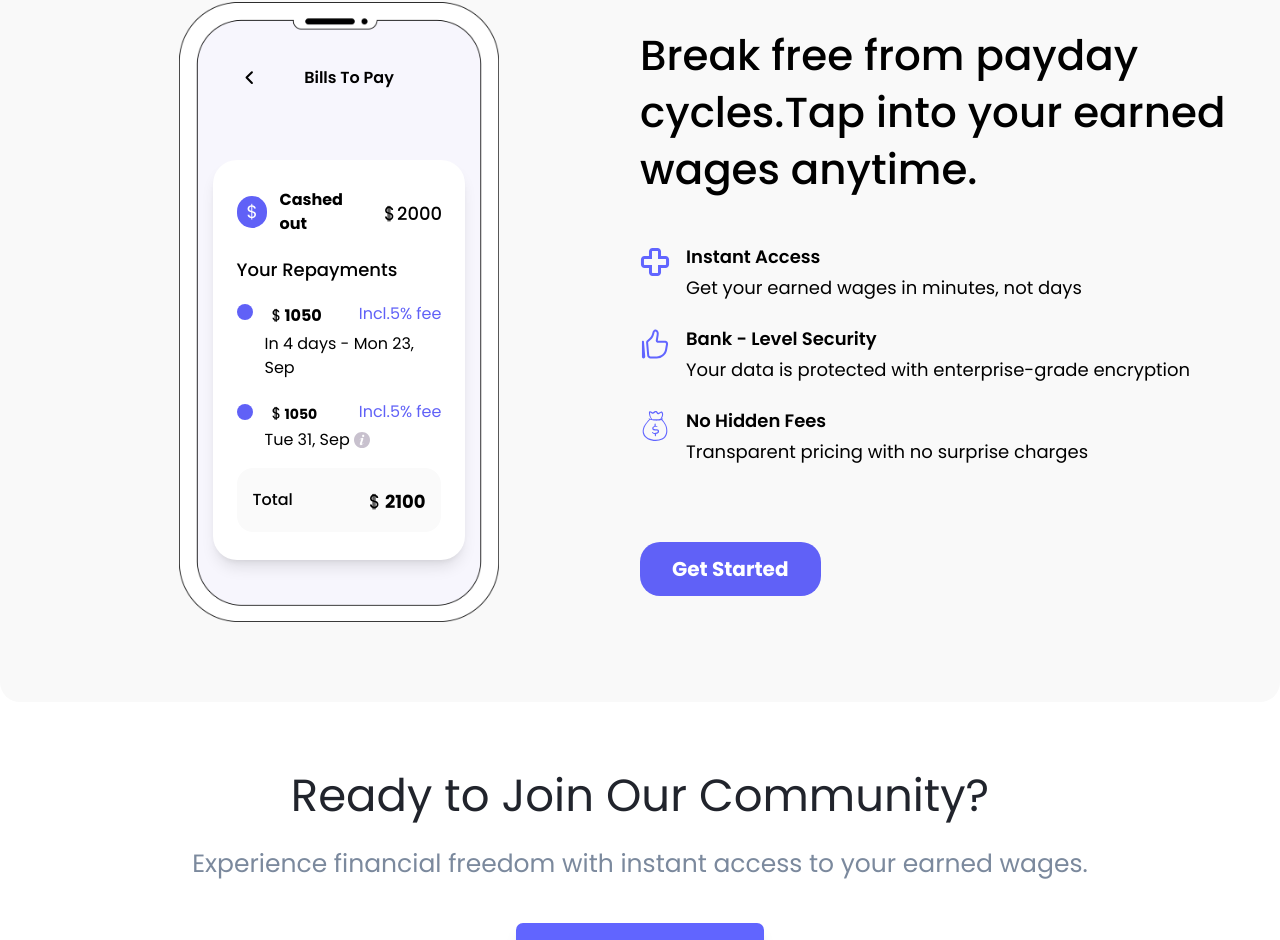
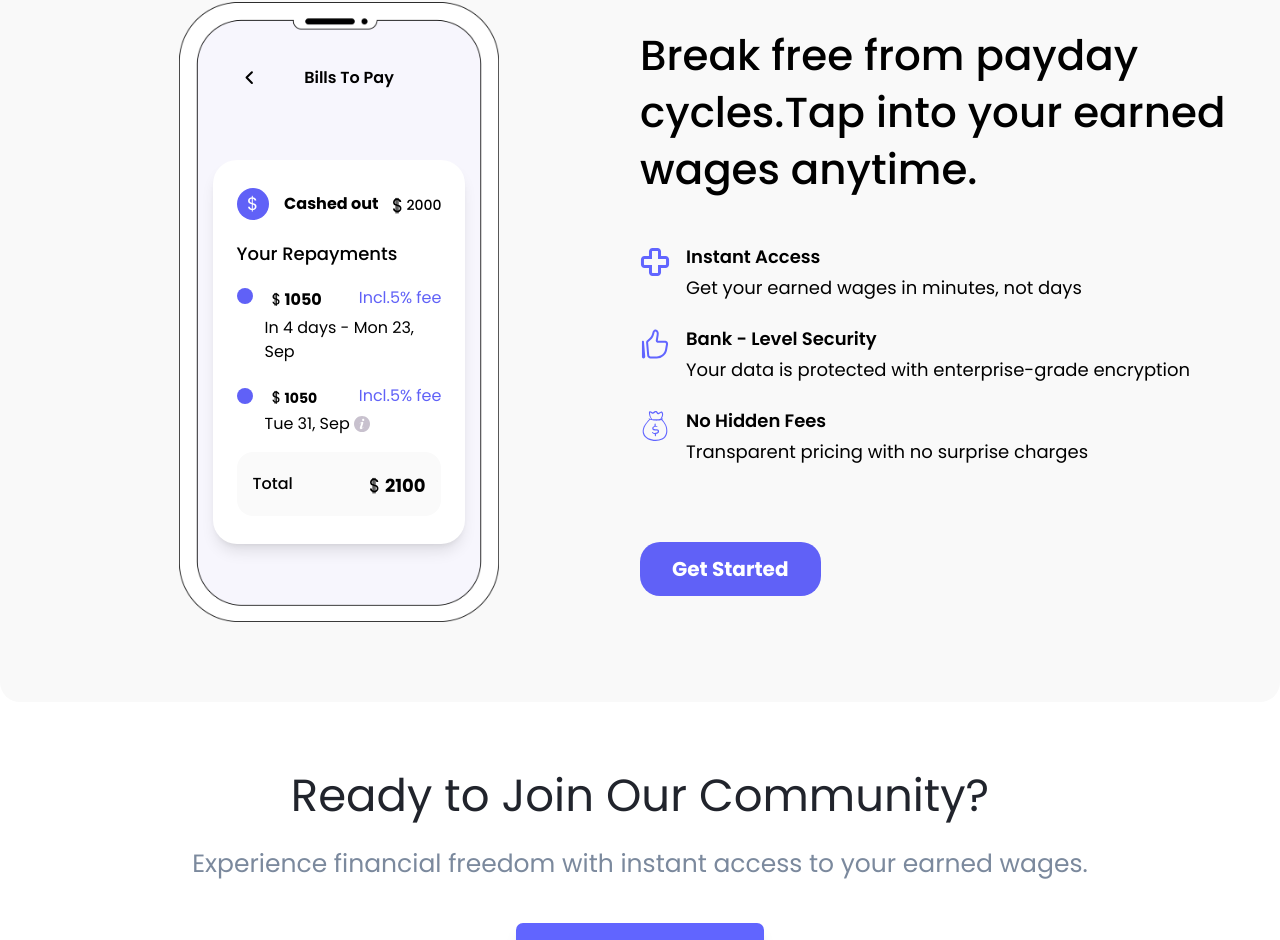
Before and after one commit to Shamilakhan936/early-pay, a React (Create React App) app: page / in a window 1280 px wide. Shown: the part 2562-3502 px from the top of the page. Built offline with nearby package versions, Linux system fonts and the light colour scheme.

Commit message:
chased out text

```diff
--- a/src/components/Cycle.tsx
+++ b/src/components/Cycle.tsx
@@ -78,10 +78,10 @@ const Community: React.FC = () => {
                       <span className="text-white  text-lg">$</span>
                     </div>
                     <div className="flex items-center gap-2">
-                      <p className="text-black font-bold text-base">Cashed out</p>
+                      <p className="text-black font-bold text-[16px]">Cashed out</p>
                       <div className="flex items-center">
                         <img src={doubleLineIcon} alt="Dollar" className="w-5 h-6" />
-                        <p className="text-black font-medium text-lg mt-1">2000</p>
+                        <p className="text-black font-medium text-[14px] mt-1">2000</p>
                       </div>
                     </div>
                   </div>
```
